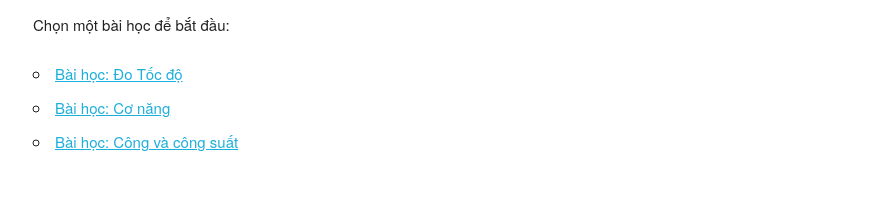
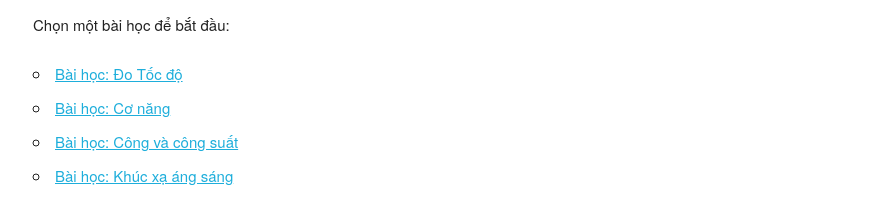
Before and after one commit to vanhien1199-art/hoc-lieu-tong-hop, a website: page index.html in a window 1280 px wide. Shown: the part 75-298 px from the top of the page, without its empty margins (127-1021 px from the left). Drawn offline with nearby package versions, Linux system fonts and the light colour scheme.

Commit message:
Update index.html

```diff
--- a/index.html
+++ b/index.html
@@ -13,6 +13,7 @@
             <li><a href="/bai-1/">Bài học: Đo Tốc độ</a></li>
             <li><a href="/bai-2/">Bài học: Cơ năng</a></li>
             <li><a href="/cong-cong-suat/">Bài học: Công và công suất</a></li>
+              <li><a href="/khuc-xa-anh-sang/">Bài học: Khúc xạ áng sáng</a></li>
             </ul>
     </div>
 </body>
```
